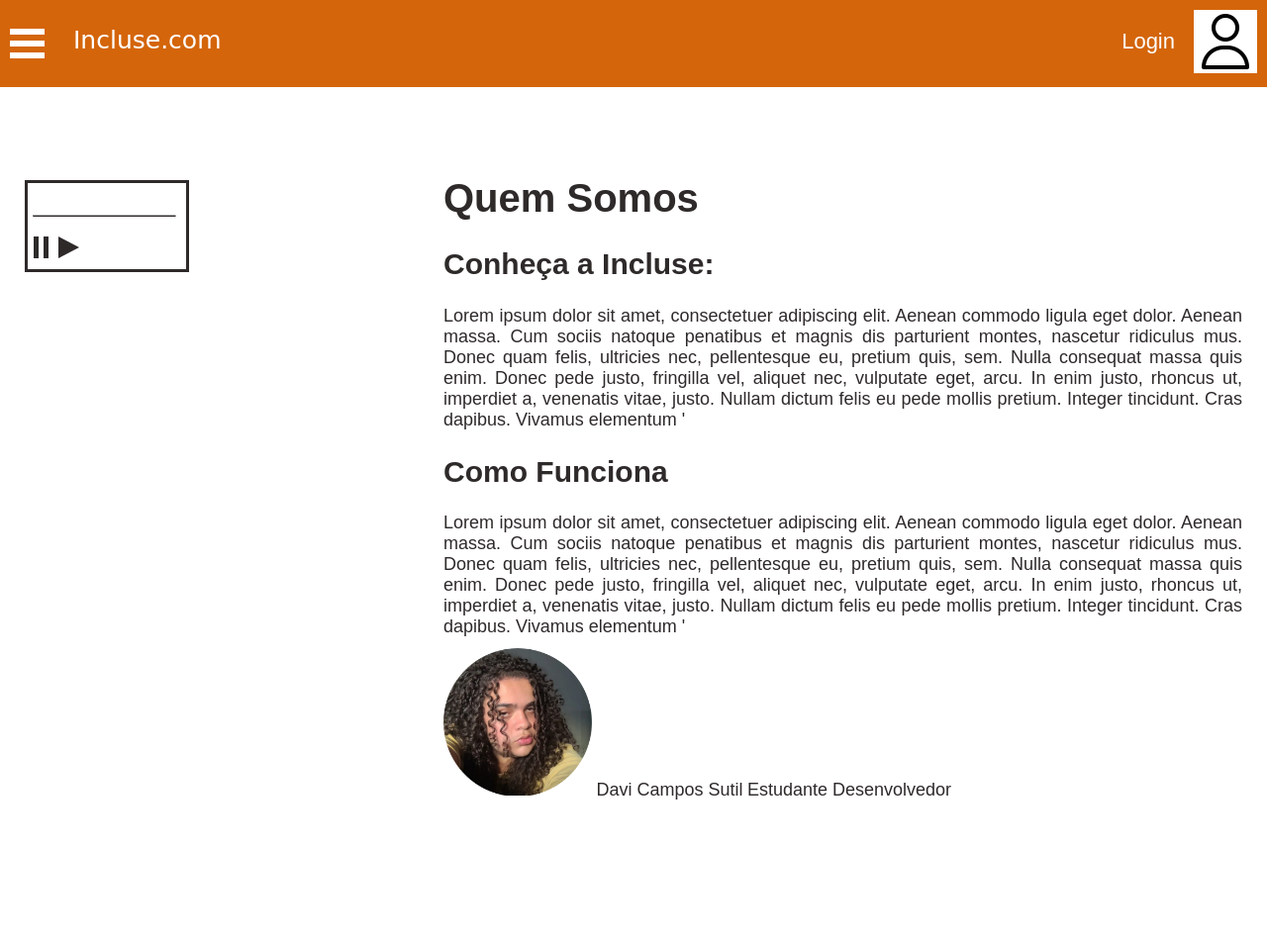
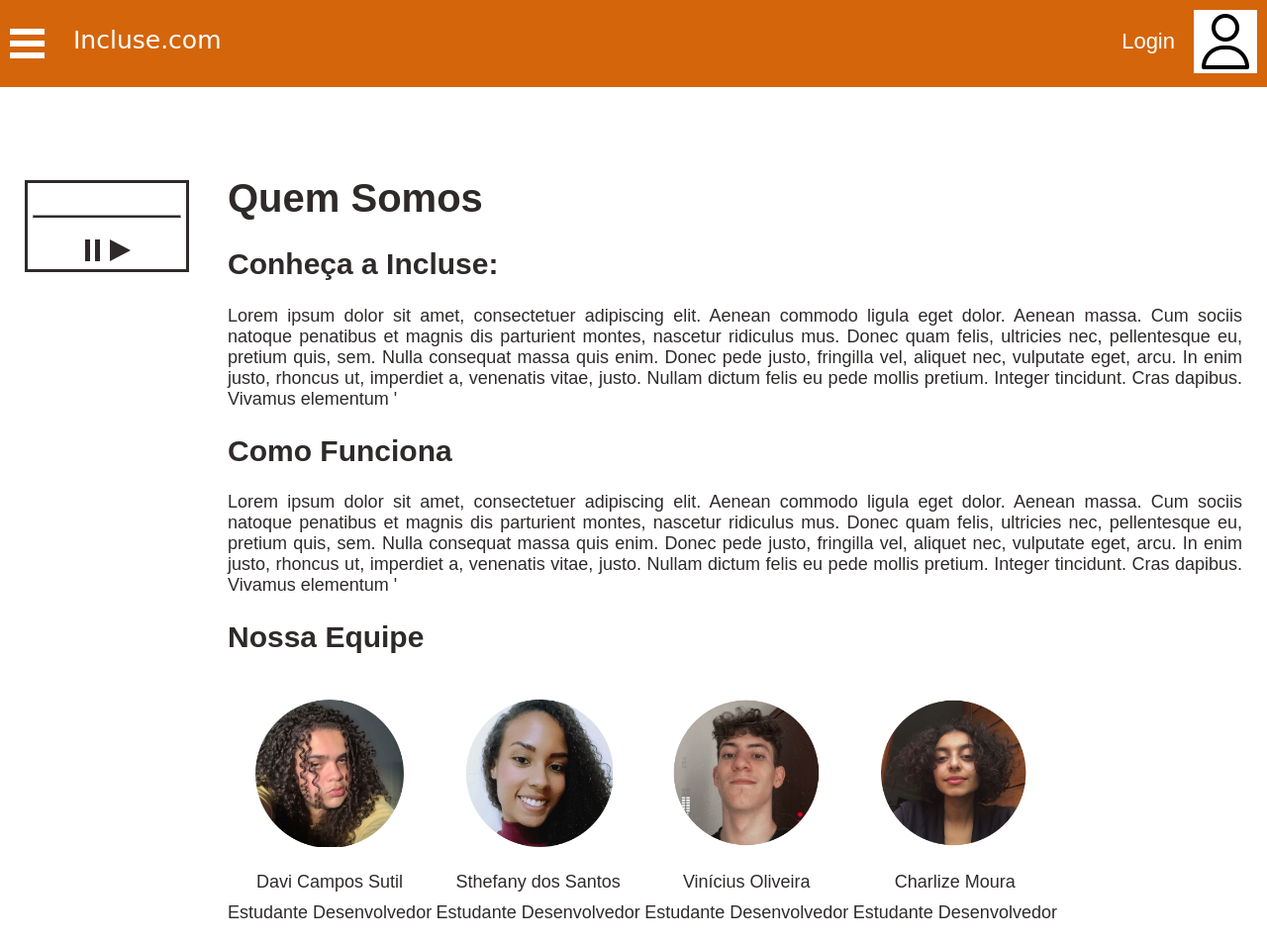
Before and after one commit to chlzmv/projetoincluse, a PHP site: page /quemsomos.html in a window 1280 px wide. Shown: the whole page at 99% size. Before the commit the page ends 808 px from the top, so only its background shows below. Run offline with PHP 8.4, Linux system fonts and the light colour scheme; some web fonts are replaced.

Commit message:
com o display de audio

```diff
--- a/QuemSomos/estilo.css
+++ b/QuemSomos/estilo.css
@@ -76,13 +76,14 @@ ul {
     display: block;
     font-family: Arial, Helvetica, sans-serif;
     color: rgb(47, 42, 42);
-    margin: 10px 25px 10px 35%;
-    text-align:justify;
+    margin: 10px 25px 10px 230px;
+
   }
   h1{
     color: rgb(47, 42, 42);
     margin-top:90px ;
     font-size: 40px;
+
   }
 
   h2{
@@ -91,6 +92,8 @@ ul {
 
   a{
     font-size: 18px;
+    display:block;
+    text-align:justify;
   }
 
   .triangle {
@@ -117,6 +120,18 @@ ul {
 
    }
 
+   .center {
+    margin-top: 20px;
+    margin-left: 33%;
+    width: 35%;
+    padding: 2px;
+  }
+
+  hr{
+    border-bottom: rgb(47, 42, 42) solid 2px;
+    margin-top:30px;
+    margin-bottom:0px;
+  }
   .containerPlayer{
     display:inline-block;
     position:fixed;
@@ -128,17 +143,22 @@ ul {
     align-items:center;
   }
 
-  .divcConteudo{
+  /* .divConteudo{
+
+    font-family: arial;
+  } */
+
+
+
+  .photoTextCo{
     display: inline-block;
-    font-family: arial;
+    margin-top: 10px;
+    text-align: center;
   }
 
-  hr{
-    border-bottom: rgb(47, 42, 42) solid 1px;
-    margin: 30px 5px 20px auto
+  p{
+    font-size: 18px;
+    display:block;
+    margin-top: 10px;
+    margin-bottom: 10px
   }
-
-  .photoCo{
-
-
-  }
--- a/QuemSomos/quemsomos.html
+++ b/QuemSomos/quemsomos.html
@@ -35,9 +35,11 @@
     <div class="divConteudo">
         <div class="containerPlayer">
             <hr>
-            <div href="#" class="play1"></div>
-            <div href="#" class="play2"></div>
-            <div href="#" class="triangle"></div>
+            <div class="center">
+                <div href="#" class="play1"></div>
+                <div href="#" class="play2"></div>
+                <div href="#" class="triangle"></div>
+            </div>
         </div>
         <div class="divText"><h1>Quem Somos</h1></div>
         <div class="divText">
@@ -47,13 +49,31 @@
         </div>
         <div class="divText">
             <h2>Como Funciona</h2>
-            <a >Lorem ipsum dolor sit amet, consectetuer adipiscing elit. Aenean commodo ligula eget dolor. Aenean massa. Cum sociis natoque penatibus et magnis dis parturient montes, nascetur ridiculus mus. Donec quam felis, ultricies nec, pellentesque eu, pretium quis, sem. Nulla consequat massa quis enim. Donec pede justo, fringilla vel, aliquet nec, vulputate eget, arcu. In enim justo, rhoncus ut, imperdiet a, venenatis vitae, justo. Nullam dictum felis eu pede mollis pretium. Integer tincidunt. Cras dapibus. Vivamus elementum '
-            </a>
+            <a >Lorem ipsum dolor sit amet, consectetuer adipiscing elit. Aenean commodo ligula eget dolor. Aenean massa. Cum sociis natoque penatibus et magnis dis parturient montes, nascetur ridiculus mus. Donec quam felis, ultricies nec, pellentesque eu, pretium quis, sem. Nulla consequat massa quis enim. Donec pede justo, fringilla vel, aliquet nec, vulputate eget, arcu. In enim justo, rhoncus ut, imperdiet a, venenatis vitae, justo. Nullam dictum felis eu pede mollis pretium. Integer tincidunt. Cras dapibus. Vivamus elementum '</a>
         </div>
         <div class="divText">
-            <a><img src="davi.png" width="150x" height="150px"></a>
-            <a>Davi Campos Sutil</a>
-            <a>Estudante Desenvolvedor</a>
+                <h2>Nossa Equipe</h2>
+                <div class="photoTextCo">
+                    <p class="photoTextCo"><img src="davi.png" width="150x" height="150px"></p>
+                    <p>Davi Campos Sutil</p>
+                    <p>Estudante Desenvolvedor</p>
+                </div>
+                <div class="photoTextCo">
+                    <p class="photoTextCo"><img src="sthefany.png" width="150x" height="150px"></p>
+                    <p>Sthefany dos Santos</p>
+                    <p>Estudante Desenvolvedor</P>
+                </div>
+                <div class="photoTextCo">
+                    <p class="photoTextCo"><img src="vinicius.png" width="150x" height="150px"></P>
+                    <p>Vinícius Oliveira</p>
+                    <p>Estudante Desenvolvedor</p>
+                </div>
+                <div class="photoTextCo">
+                    <p class="photoTextCo"><img src="charlize.png" width="150x" height="150px"></a>
+                    <p>Charlize Moura</p>
+                    <p>Estudante Desenvolvedor</p>
+                </div>
+
         </div>
     </div>
 </body>
```
Also changed, not shown: QuemSomos/charlize.png (added).
